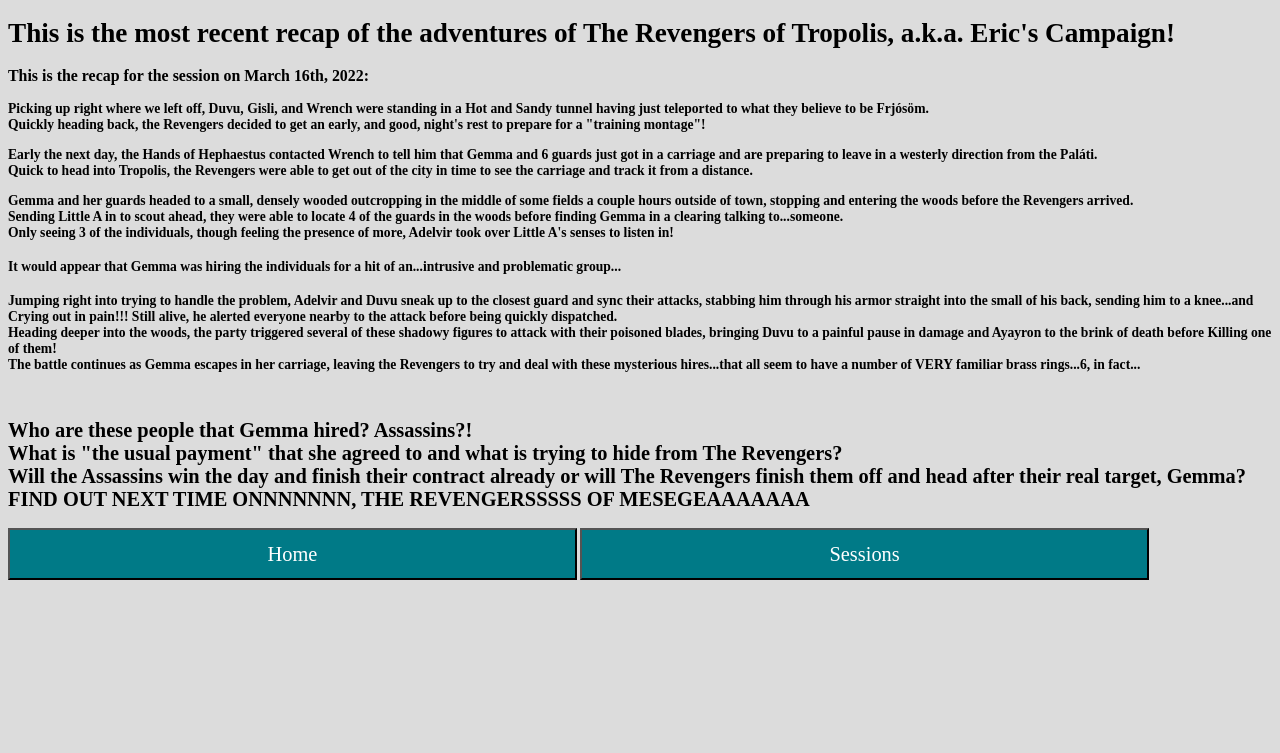
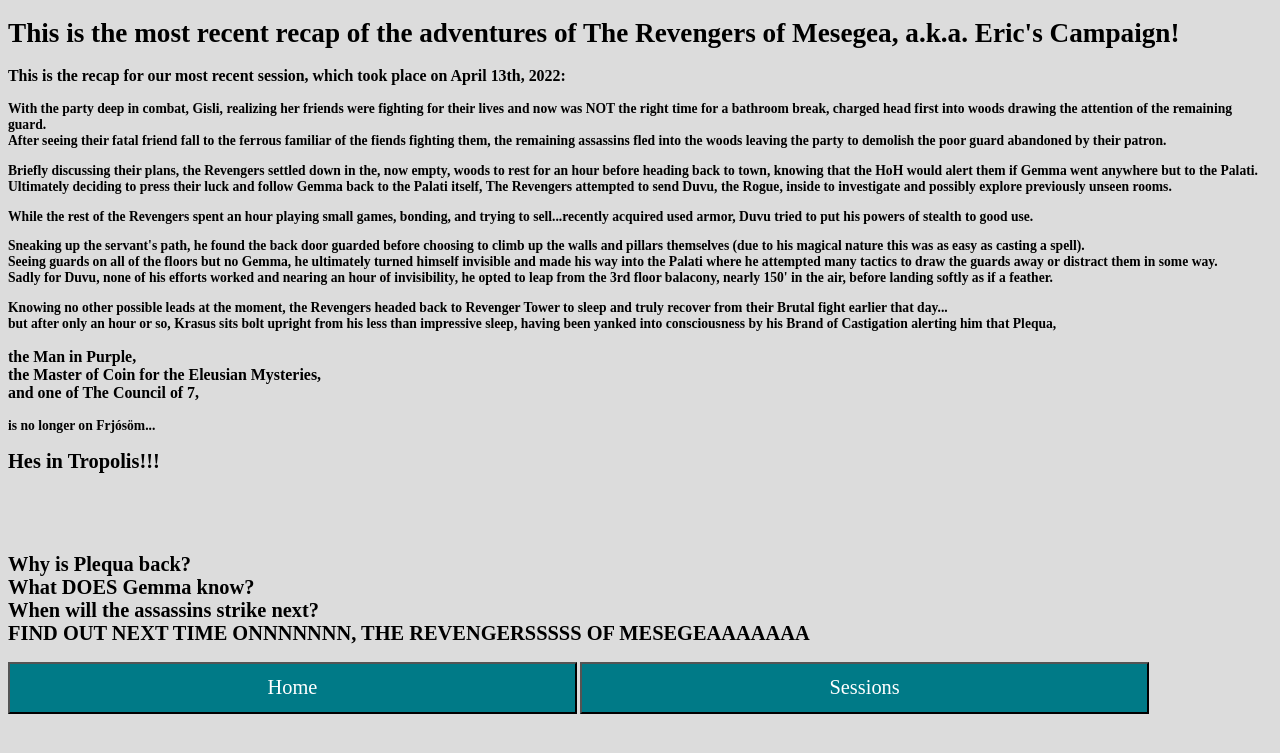
Before and after one commit to TheDiemer/resumeSite, a Flask app: page /last in a window 1280 px wide. Shown: the top 753 px of the page. Run offline with Flask 2, Linux system fonts and the light colour scheme.

Commit message:
docs(recap and sessions): adding new recap to last page and moving the previous recap to sessions!

```diff
--- a/dnd/templates/recap.html
+++ b/dnd/templates/recap.html
@@ -6,33 +6,38 @@
         <link rel="stylesheet" href="{{ url_for('static', filename='css/details.css') }}">
     </head>
     <body style="font-size:0.85em;">
-        <h1>This is the most recent recap of the adventures of The Revengers of Tropolis, a.k.a. Eric's Campaign!</h1>
-        <h3>This is the recap for the session on March 16th, 2022:</h3>
+        <h1>This is the most recent recap of the adventures of The Revengers of Mesegea, a.k.a. Eric's Campaign!</h1>
+        <h3>This is the recap for our most recent session, which took place on April 13th, 2022:</h3>
         <p>
-		<a>Picking up right where we left off, Duvu, Gisli, and Wrench were standing in a Hot and Sandy tunnel having just teleported to what they believe to be Frjósöm.</a><br>
-		<a>Quickly heading back, the Revengers decided to get an early, and good, night's rest to prepare for a "training montage"!</a>
+		<a>With the party deep in combat, Gisli, realizing her friends were fighting for their lives and now was NOT the right time for a bathroom break, charged head first into woods drawing the attention of the remaining guard.</a><br>
+		<a>After seeing their fatal friend fall to the ferrous familiar of the fiends fighting them, the remaining assassins fled into the woods leaving the party to demolish the poor guard abandoned by their patron.</a><br>
 	</p><p>
-		<a>Early the next day, the Hands of Hephaestus contacted Wrench to tell him that Gemma and 6 guards just got in a carriage and are preparing to leave in a westerly direction from the Paláti.</a><br>
-		<a>Quick to head into Tropolis, the Revengers were able to get out of the city in time to see the carriage and track it from a distance.</a>
+		<a>Briefly discussing their plans, the Revengers settled down in the, now empty, woods to rest for an hour before heading back to town, knowing that the HoH would alert them if Gemma went anywhere but to the Palati.</a><br>
+		<a>Ultimately deciding to press their luck and follow Gemma back to the Palati itself, The Revengers attempted to send Duvu, the Rogue, inside to investigate and possibly explore previously unseen rooms.</a><br>
 	</p><p>
-		<a>Gemma and her guards headed to a small, densely wooded outcropping in the middle of some fields a couple hours outside of town, stopping and entering the woods before the Revengers arrived.</a><br>
-		<a>Sending Little A in to scout ahead, they were able to locate 4 of the guards in the woods before finding Gemma in a clearing talking to...someone.</a><br>
-		<a>Only seeing 3 of the individuals, though feeling the presence of more, Adelvir took over Little A's senses to listen in!</a>
+		<a>While the rest of the Revengers spent an hour playing small games, bonding, and trying to sell...recently acquired used armor, Duvu tried to put his powers of stealth to good use.</a><br>
 	</p><p>
-		<h4>It would appear that Gemma was hiring the individuals for a hit of an...intrusive and problematic group...</h4>
+		<a>Sneaking up the servant's path, he found the back door guarded before choosing to climb up the walls and pillars themselves (due to his magical nature this was as easy as casting a spell).</a><br>
+		<a>Seeing guards on all of the floors but no Gemma, he ultimately turned himself invisible and made his way into the Palati where he attempted many tactics to draw the guards away or distract them in some way.</a><br>
+		<a>Sadly for Duvu, none of his efforts worked and nearing an hour of invisibility, he opted to leap from the 3rd floor balacony, nearly 150' in the air, before landing softly as if a feather.</a><br>
 	</p><p>
-		<a>Jumping right into trying to handle the problem, Adelvir and Duvu sneak up to the closest guard and sync their attacks, stabbing him through his armor straight into the small of his back, sending him to a knee...and Crying out in pain!!! Still alive, he alerted everyone nearby to the attack before being quickly dispatched.</a><br>
-		<a>Heading deeper into the woods, the party triggered several of these shadowy figures to attack with their poisoned blades, bringing Duvu to a painful pause in damage and Ayayron to the brink of death before Killing one of them!</a><br>
-		<a>The battle continues as Gemma escapes in her carriage, leaving the Revengers to try and deal with these mysterious hires...that all seem to have a number of VERY familiar brass rings...6, in fact...</a>
+
+		<a>Knowing no other possible leads at the moment, the Revengers headed back to Revenger Tower to sleep and truly recover from their Brutal fight earlier that day...</a><br>
+		<a>but after only an hour or so, Krasus sits bolt upright from his less than impressive sleep, having been yanked into consciousness by his Brand of Castigation alerting him that Plequa,</a><br>
+		<h3>the Man in Purple,<br>
+		the Master of Coin for the Eleusian Mysteries,<br>
+		and one of The Council of 7,<br></h3>
+		<a>is no longer on Frjósöm...</a>
+		<h2>Hes in Tropolis!!!</h2><br>
 	</p>
         <br>
 	<p>
-		<h2>Who are these people that Gemma hired? Assassins?!<br>
-		What is "the usual payment" that she agreed to and what is trying to hide from The Revengers?<br>
-		Will the Assassins win the day and finish their contract already or will The Revengers finish them off and head after their real target, Gemma?<br>
+		<h2>Why is Plequa back?<br>
+		What DOES Gemma know?<br>
+		When will the assassins strike next?<br>
 		FIND OUT NEXT TIME ONNNNNNN, THE REVENGERSSSSS OF MESEGEAAAAAAA</h2>
 	</p>
 	<button class="button" id="home" onclick="window.location.href = '/dnd/'" onmouseover="" style="cursor: pointer;">Home</button>
-	<button class="button" id="home" onclick="window.location.href = '/dnd/sessions#twenty'" onmouseover="" style="cursor: pointer;">Sessions</button>
+	<button class="button" id="home" onclick="window.location.href = '/dnd/sessions'" onmouseover="" style="cursor: pointer;">Sessions</button>
     </body>
 </html>
```
Also changed, not shown: dnd/templates/sessions.html (+10 -0 lines).
